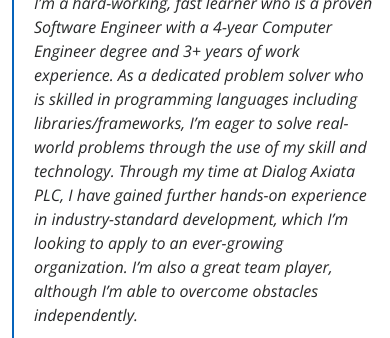
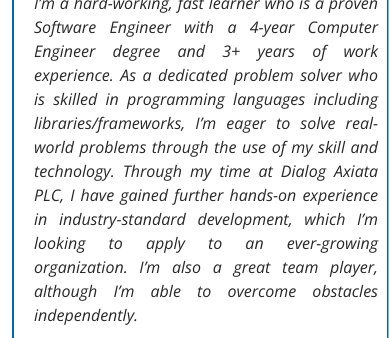
Before and after one commit to Gayan-Thejawansha/Gayan-Thejawansha.github.io, a plain HTML site: page index.html in a window 390 px wide. Shown: the part 3856-4194 px from the top of the page. Drawn offline with nearby package versions, Linux system fonts and the light colour scheme.

Commit message:
Resume completion Mobile version Adjustments

```diff
--- a/index.html
+++ b/index.html
@@ -274,10 +274,13 @@ Hoping to become a great contributor and an asset where I’m able to use my ski
 
         <div class="row">
           <div class="col-lg-11">
+            <svg style="position: absolute; right: 0;" height="2300" width="3">
+              <line x1="0" y1="70" x2="0" y2="2300" style="stroke:#0563bb;stroke-width:3" />
+            </svg>
             <h3 class="resume-title">Sumary</h3>
             <div class="resume-item pb-0">
               <h4>Gayan Shanaka Thejawansha</h4>
-              <p><em>I’m a hard-working, fast learner who is a proven Software Engineer with a 4-year Computer Engineer degree and 3+ years of work experience. As a dedicated problem solver who is skilled in programming languages including libraries/frameworks, I’m eager to solve real-world problems through the use of my skill and technology. Through my time at Dialog Axiata PLC, I have gained further hands-on experience in industry-standard development, which I’m looking to apply to an ever-growing organization. I’m also a great team player, although I’m able to overcome obstacles independently.</em></p>
+              <p style="text-align:justify" ><em>I’m a hard-working, fast learner who is a proven Software Engineer with a 4-year Computer Engineer degree and 3+ years of work experience. As a dedicated problem solver who is skilled in programming languages including libraries/frameworks, I’m eager to solve real-world problems through the use of my skill and technology. Through my time at Dialog Axiata PLC, I have gained further hands-on experience in industry-standard development, which I’m looking to apply to an ever-growing organization. I’m also a great team player, although I’m able to overcome obstacles independently.</em></p>
               <ul>
                 <li><img src="assets/img/WhatsApp.svg" alt="(WA)" width="25" height="25"><a href="https://wa.me/947773333837"> +94 (77) 733 3837</a></li>
                 <li><img src="assets/img/phone.png" alt="(phone)" width="25" height="25"> +971 (50) 535 6098</li>
@@ -327,13 +330,15 @@ Hoping to become a great contributor and an asset where I’m able to use my ski
                 <li style="text-align:justify" >Contribution: UI designs with templates, weekly and monthly system automation (both front-end and back-end), and Database modifications.</li>
               </ul>
               <img src="assets/img/virtusa.png" class="img-fluid" alt="" width="300" height="125">
+
             </div>
+
           </div>
         <div class="col-lg-1">
           <!-- <div style="border-left: 1px solid black; height: 1000px;"></div> -->
-          <svg height="2300" width="3">
+          <!-- <svg style="position: absolute; right: 0;" height="2300" width="3">
             <line x1="0" y1="70" x2="0" y2="2300" style="stroke:#0563bb;stroke-width:3" />
-          </svg>
+          </svg> -->
         </div>
         </div>
 
```
